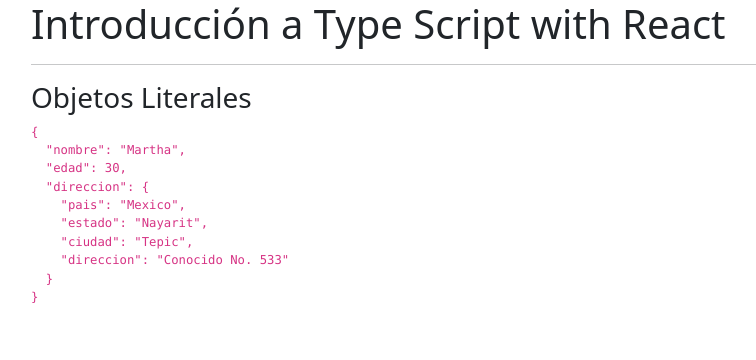
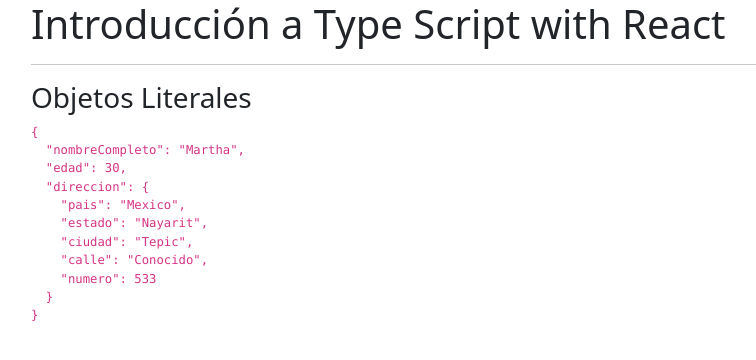
Before and after one commit to aunmegustas/T2-Act2, a React (Create React App) app: page / in a window 1280 px wide. Shown: the top 360 px of the page, without its empty margins (51-807 px from the left). Built offline with nearby package versions, Linux system fonts and the light colour scheme.

Commit message:
creacion de interfaz persona para validar

```diff
--- a/src/typescript/ObjetosLiterales.tsx
+++ b/src/typescript/ObjetosLiterales.tsx
@@ -1,14 +1,26 @@
 import React from 'react'
 
 export const ObjetosLiterales = () => {
-    const persona = {
-        nombre: 'Martha',
+    const persona : Persona = {
+        nombreCompleto: 'Martha',
         edad: 30,
         direccion: {
             pais: 'Mexico',
             estado: 'Nayarit',
             ciudad: 'Tepic',
-            direccion: 'Conocido No. 533'
+            calle: 'Conocido',
+            numero: 533
+        }
+    }
+    interface Persona {
+        nombreCompleto: string,
+        edad: number,
+        direccion: {
+            pais: string,
+            estado: string,
+            ciudad: string,
+            calle: string,
+            numero: number
         }
     }
     return (
```
